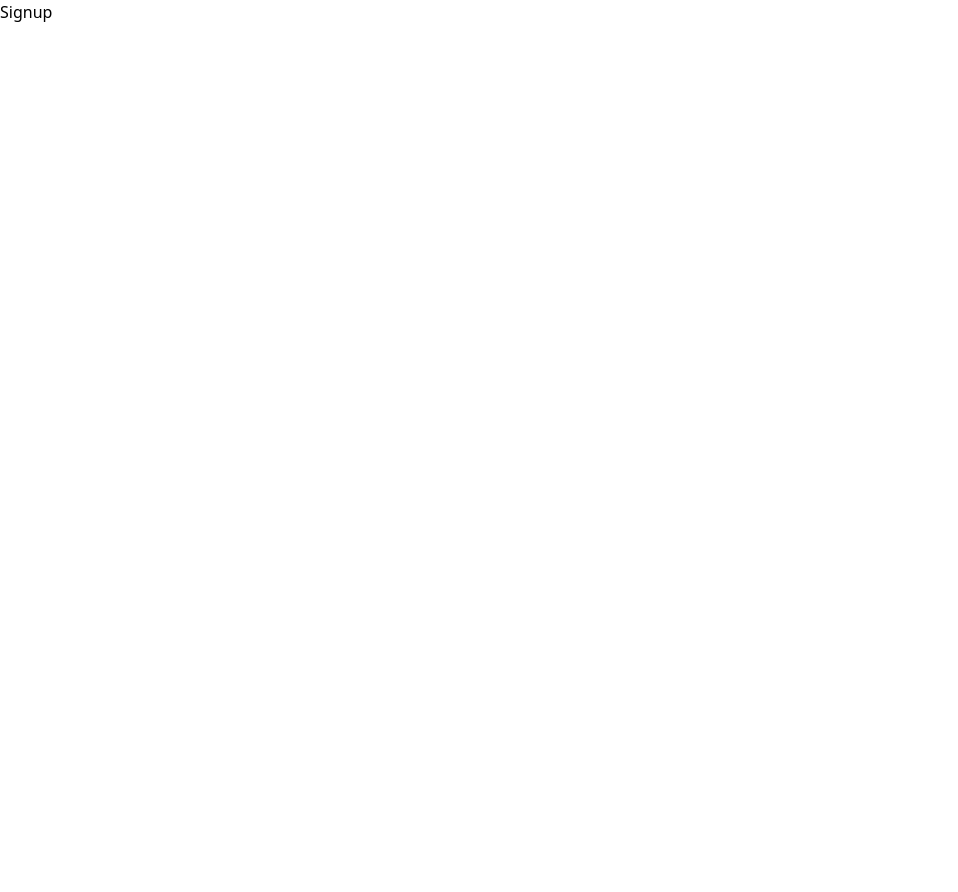
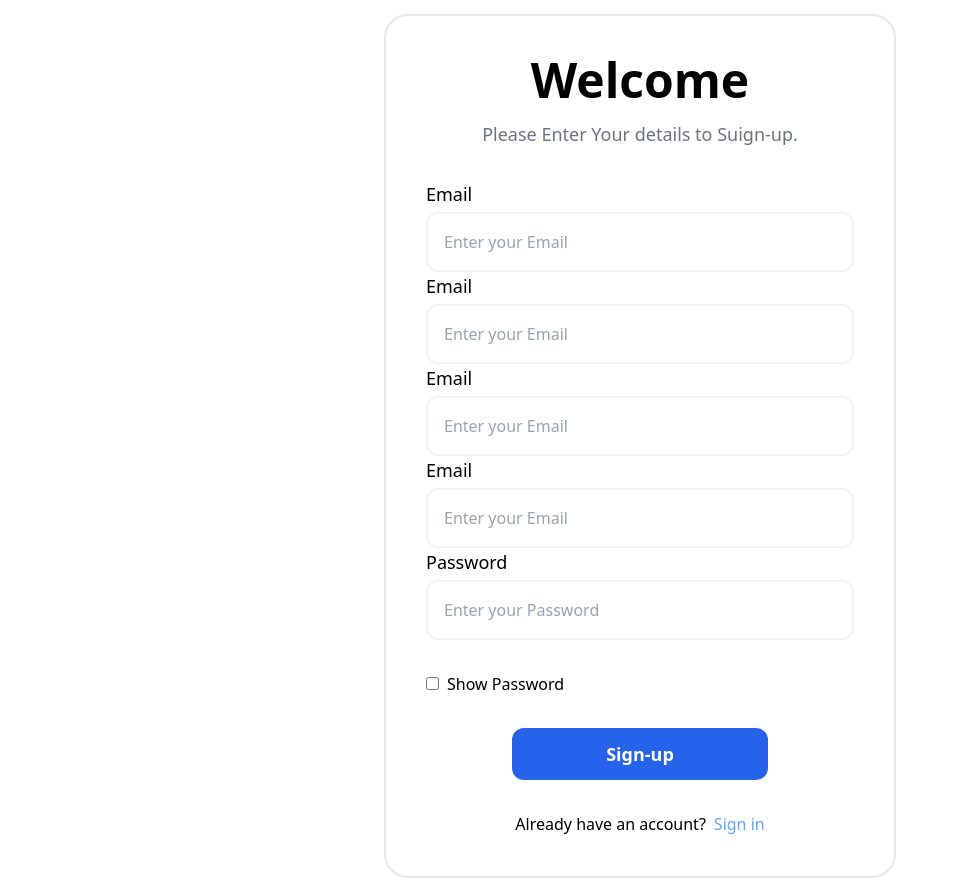
Before and after one commit to MatheeshaPJ/ABC_Restaurant, a React (Create React App) app in the folder frontend/: page /signup in a window 1280 px wide. Shown: the whole page, without its empty margins (0-958 px from the left). Before the commit the page ends 800 px from the top, so only its background shows below. Built offline with nearby package versions, Linux system fonts and the light colour scheme.

Commit message:
Update Signup.jsx

```diff
--- a/frontend/src/pages/Signup.jsx
+++ b/frontend/src/pages/Signup.jsx
@@ -1,8 +1,74 @@
 import React from 'react'
+import { Link } from 'react-router-dom'
 
 const Signup = () => {
   return (
-    <div>Signup</div>
+    <div className=' '>
+      <div className='flex w-full h-auto my-3.5 justify-center items-center'>
+      <div className='w-full lg:w-2/5 justify-center items-center bg-white px-10 py-10 rounded-3xl border-2 border-gray-200'>
+        <h1 className='text-5xl font-semibold text-center'>Welcome</h1>
+        <p className='font-medium text-lg text-gray-500 mt-4 text-center'>Please Enter Your details to Suign-up.</p>
+        <div className='mt-8'>
+          <div>
+            <label className='text-lg font-medium'>Email</label>
+            <input
+              className='w-full border-2 border-gray-100 rounded-xl p-4 mt-1 bg-transparent'
+              name='email'
+              placeholder='Enter your Email'
+             />
+          </div>
+          <div>
+            <label className='text-lg font-medium'>Email</label>
+            <input
+              className='w-full border-2 border-gray-100 rounded-xl p-4 mt-1 bg-transparent'
+              name='email'
+              placeholder='Enter your Email'
+             />
+          </div>
+          <div>
+            <label className='text-lg font-medium'>Email</label>
+            <input
+              className='w-full border-2 border-gray-100 rounded-xl p-4 mt-1 bg-transparent'
+              name='email'
+              placeholder='Enter your Email'
+             />
+          </div>
+          <div>
+            <label className='text-lg font-medium'>Email</label>
+            <input
+              className='w-full border-2 border-gray-100 rounded-xl p-4 mt-1 bg-transparent'
+              name='email'
+              placeholder='Enter your Email'
+             />
+          </div>
+          <div>
+            <label className='text-lg font-medium'>Password</label>
+            <input
+              className='w-full border-2 border-gray-100 rounded-xl p-4 mt-1 bg-transparent'
+              placeholder='Enter your Password'
+              type='password'
+             />
+          </div>
+          <div className='mt-8 flex justify-between items-center'>
+            <div>
+              <input type="checkbox" name="" id="showPassword" />
+              <label for="showPassword" className='ml-2 font-medium text-base'>Show Password</label>
+            </div>
+
+          </div>
+          <div className='mt-8 flex flex-col gap-y-4 justify-center items-center'>
+            <Link className='bg-blue-600 text-white text-center text-lg font-bold py-3 rounded-xl active:scale-[.98] transition-all hover:scale-[1.01] ease-in-out w-3/5' to='/signin'>Sign-up</Link>
+            {/* <button className='flex items-center justify-center gap-2 active:scale-[.98] transition-all hover:scale-[1.01] ease-in-out'>
+              Sign-in with Google</button> */}
+          </div>
+          <div className='mt-8 flex justify-center items-center'>
+            <p className='font-medium text-base'>Already have an account?</p>
+            <Link className='text-blue-400 text-base font-medium ml-2'to='/signin' >Sign in</Link>
+          </div>
+        </div>
+      </div>
+      </div>
+    </div>
   )
 }
 
```
